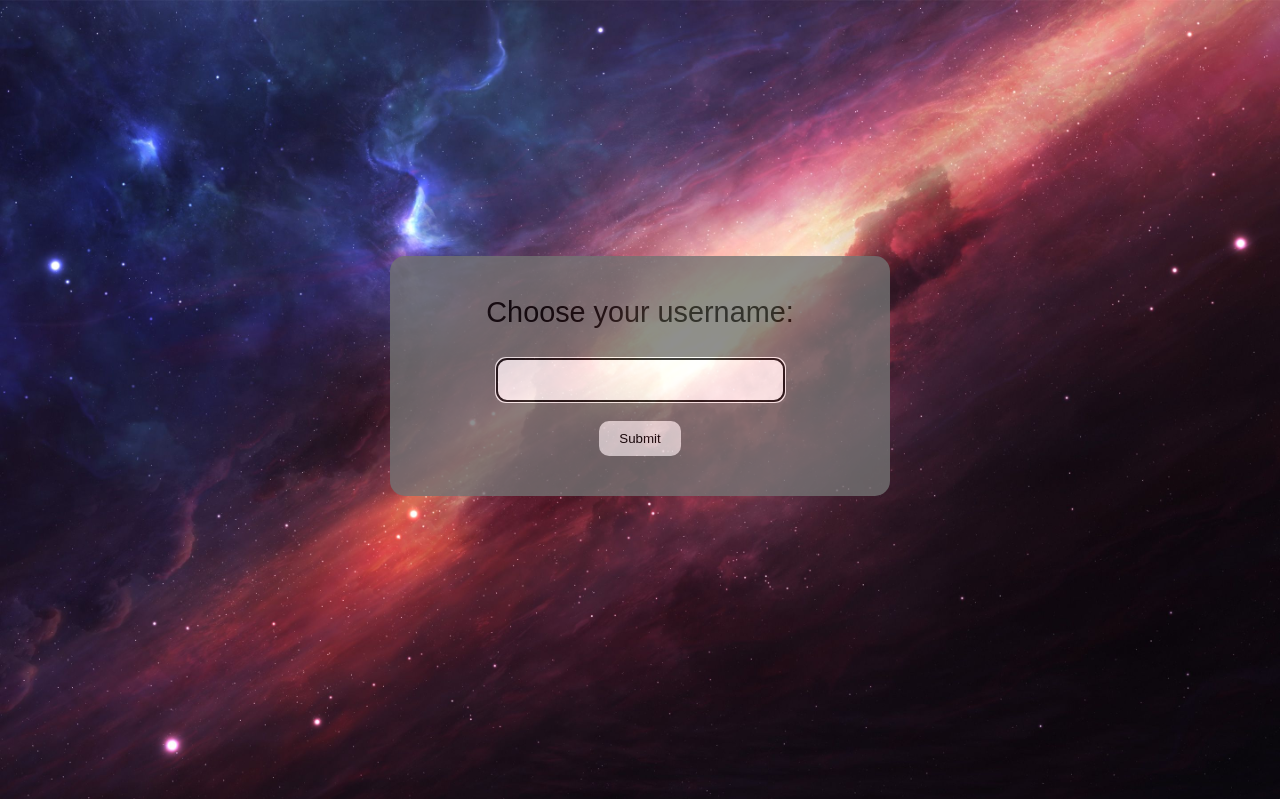
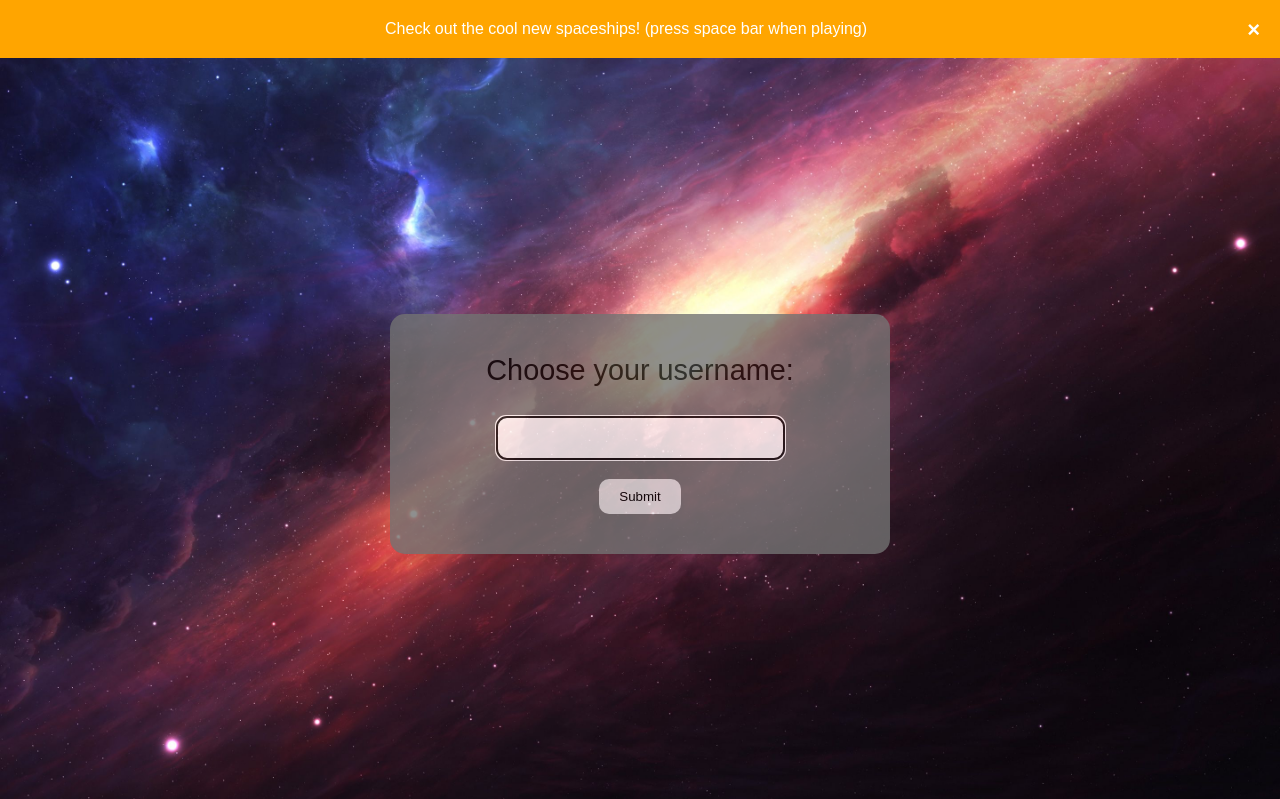
Before and after one commit to helloworld-html/SpaceCruiser, a plain HTML site: page index.html in a window 1280 px wide. Shown: the top 799 px of the page. Drawn offline with Linux system fonts and the light colour scheme; a web font is replaced by a local one.

Commit message:
Created alert box

```diff
--- a/gameScript.js
+++ b/gameScript.js
@@ -99,6 +99,7 @@ function validateForm() {
 
 
 function StartGame() {
+ document.querySelector(".alert").style.display = "none"
  let count = 3
  var stopCountDown = setInterval(CountDown, 1000)
  countDownDisplay.style.display = "block"
--- a/gameStyles.css
+++ b/gameStyles.css
@@ -13,6 +13,25 @@ background-size: cover;
 overflow: hidden; }
 
 * {user-select: none}
+
+.alert {
+padding: 20px;
+text-align: center;
+margin: 0px;
+background-color: orange;
+color: white; }
+
+.closeAlert {
+margin-left: 15px;
+color: white;
+font-weight: bold;
+float: right;
+font-size: 22px;
+line-height: 20px;
+cursor: pointer;
+transition: 0.5s; }
+
+.closeAlert:hover {color: black}
 
 form {
 display: block;
--- a/index.html
+++ b/index.html
@@ -15,6 +15,11 @@
   <audio controls style="display:none">
    <source src="Photo/Music1.mp3" type="audio/mp3">
   </audio>
+
+  <div class="alert">
+   <span class="closeAlert" onclick="this.parentElement.style.display='none'">&times</span>
+    Check out the cool new spaceships! (press space bar when playing)
+  </div>
 
   <!--Input-->
   <form id="form" title="Write your name" autocomplete="on">
```
